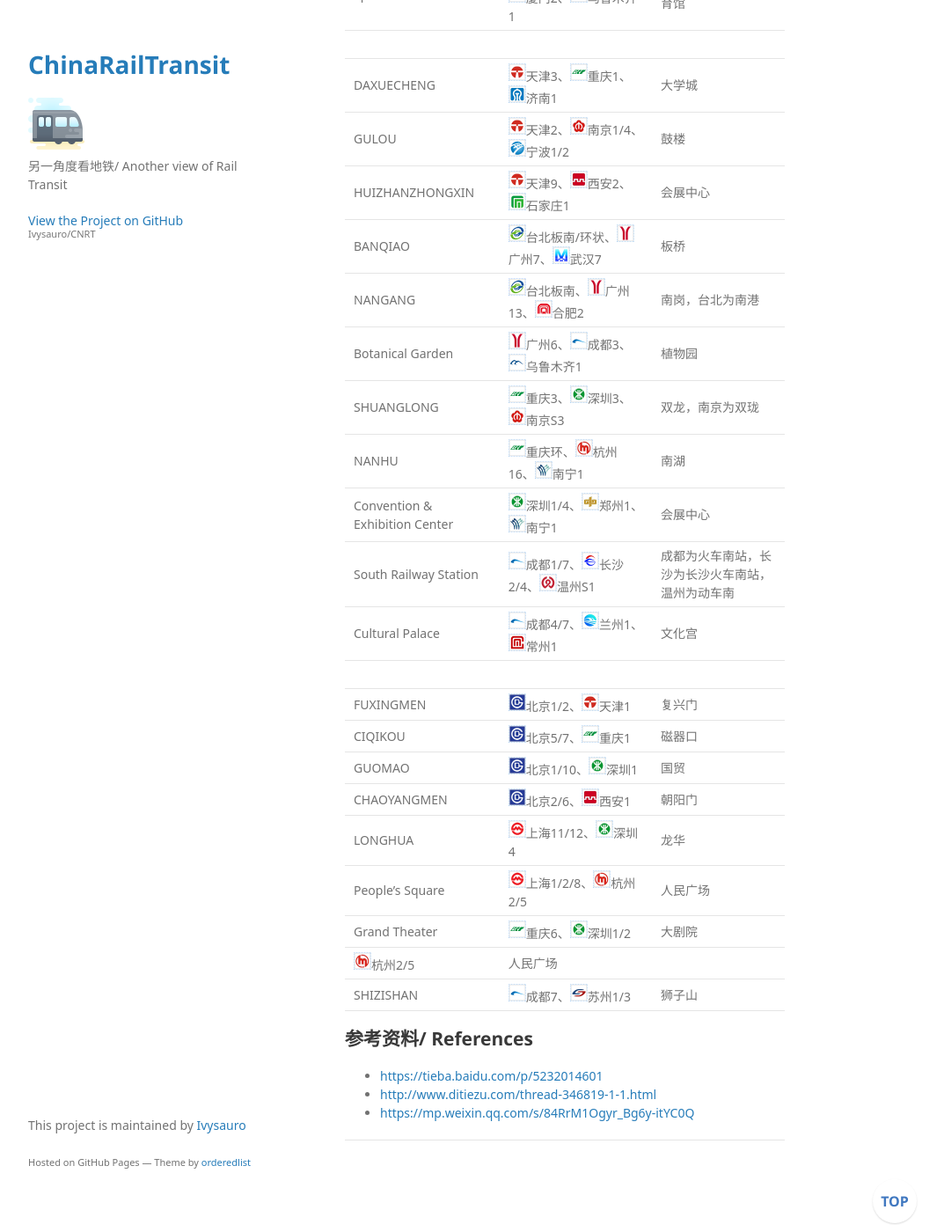
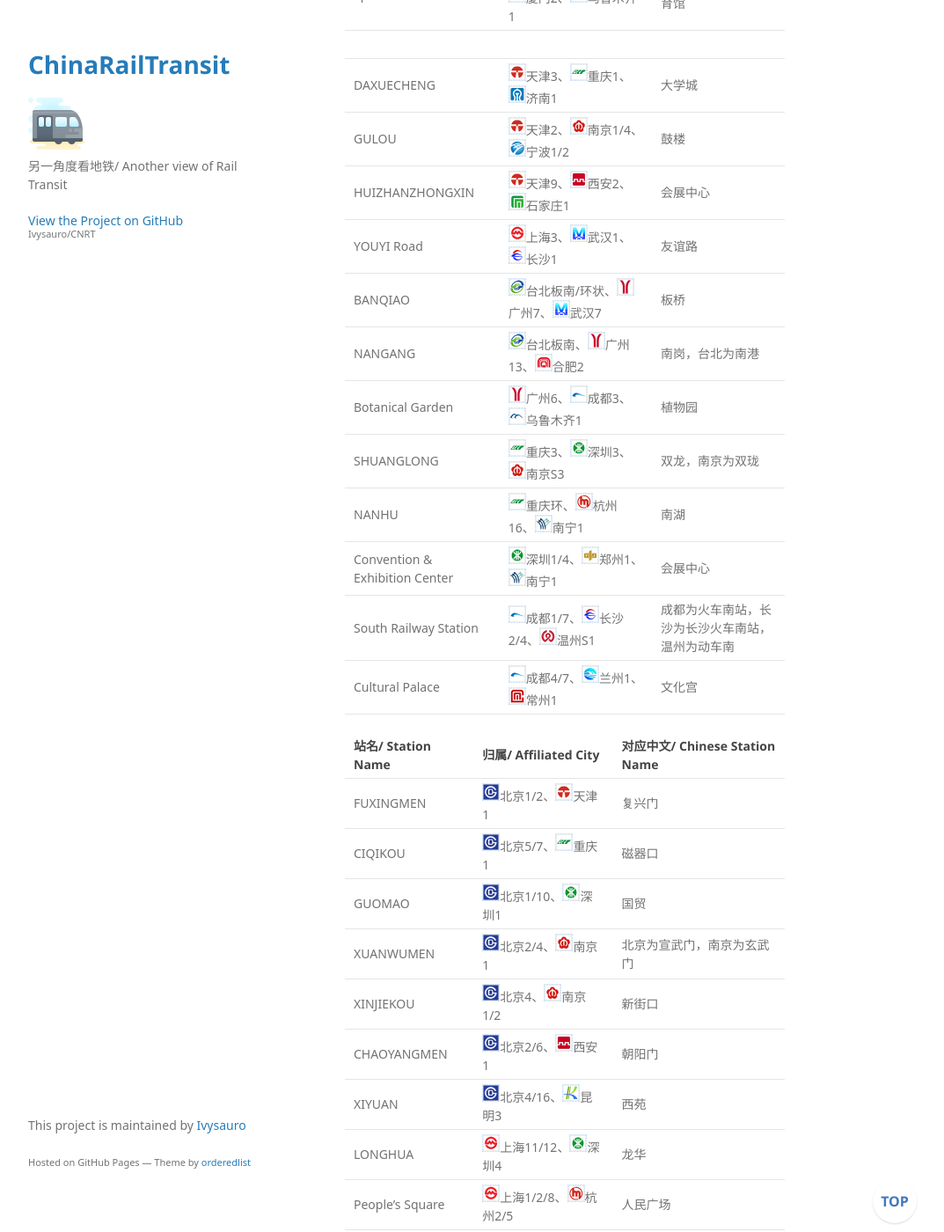
Before and after one commit to Ivysauro/CNRT, a Jekyll site: the page built from data/Namesake.md, in a window 1280 px wide and 1400 px high, scrolled down 5178 px. Shown: the whole window at 88% size, without its empty margins (178-1251 px from the left). Built offline with Jekyll 4.4.1, drawn with Linux system fonts in a browser that asks for light colours; some web fonts are replaced; our own code applies the rules of GitHub Pages for plain Markdown files; a script that is not in the unit is left out; some of the changed text lies outside the part shown.

Commit message:
🍇更新结构

```diff
--- a/data/Namesake.md
+++ b/data/Namesake.md
@@ -149,6 +149,7 @@
 | DAXUECHENG | <img src="https://raw.githubusercontent.com/Ivysauro/CNRT/master/images/city/tj.gif" width="20" hegiht="20"/>天津3、<img src="https://raw.githubusercontent.com/Ivysauro/CNRT/master/images/city/cq.gif" width="20" hegiht="20"/>重庆1、<img src="https://raw.githubusercontent.com/Ivysauro/CNRT/master/images/city/jn.gif" width="20" hegiht="20"/>济南1 | 大学城 |
 | GULOU | <img src="https://raw.githubusercontent.com/Ivysauro/CNRT/master/images/city/tj.gif" width="20" hegiht="20"/>天津2、<img src="https://raw.githubusercontent.com/Ivysauro/CNRT/master/images/city/nj.gif" width="20" hegiht="20"/>南京1/4、<img src="https://raw.githubusercontent.com/Ivysauro/CNRT/master/images/city/nb.gif" width="20" hegiht="20"/>宁波1/2 | 鼓楼 |
 | HUIZHANZHONGXIN | <img src="https://raw.githubusercontent.com/Ivysauro/CNRT/master/images/city/tj.gif" width="20" hegiht="20"/>天津9、<img src="https://raw.githubusercontent.com/Ivysauro/CNRT/master/images/city/xa.gif" width="20" hegiht="20"/>西安2、<img src="https://raw.githubusercontent.com/Ivysauro/CNRT/master/images/city/sjz.gif" width="20" hegiht="20"/>石家庄1 | 会展中心 |
+| YOUYI Road | <img src="https://raw.githubusercontent.com/Ivysauro/CNRT/master/images/city/sh.gif" width="20" hegiht="20"/>上海3、<img src="https://raw.githubusercontent.com/Ivysauro/CNRT/master/images/city/wh.gif" width="20" hegiht="20"/>武汉1、<img src="https://raw.githubusercontent.com/Ivysauro/CNRT/master/images/city/cs.gif" width="20" hegiht="20"/>长沙1 | 友谊路 |
 | BANQIAO | <img src="https://raw.githubusercontent.com/Ivysauro/CNRT/master/images/city/tp.gif" width="20" hegiht="20"/>台北板南/环状、<img src="https://raw.githubusercontent.com/Ivysauro/CNRT/master/images/city/gz.gif" width="20" hegiht="20"/>广州7、<img src="https://raw.githubusercontent.com/Ivysauro/CNRT/master/images/city/wh.gif" width="20" hegiht="20"/>武汉7 | 板桥 |
 | NANGANG | <img src="https://raw.githubusercontent.com/Ivysauro/CNRT/master/images/city/tp.gif" width="20" hegiht="20"/>台北板南、<img src="https://raw.githubusercontent.com/Ivysauro/CNRT/master/images/city/gz.gif" width="20" hegiht="20"/>广州13、<img src="https://raw.githubusercontent.com/Ivysauro/CNRT/master/images/city/hf.gif" width="20" hegiht="20"/>合肥2 | 南岗，台北为南港 |
 | Botanical Garden | <img src="https://raw.githubusercontent.com/Ivysauro/CNRT/master/images/city/gz.gif" width="20" hegiht="20"/>广州6、<img src="https://raw.githubusercontent.com/Ivysauro/CNRT/master/images/city/cd.gif" width="20" hegiht="20"/>成都3、<img src="https://raw.githubusercontent.com/Ivysauro/CNRT/master/images/city/wlmq.gif" width="20" hegiht="20"/>乌鲁木齐1 | 植物园 |
@@ -157,15 +158,21 @@
 | Convention & Exhibition Center | <img src="https://raw.githubusercontent.com/Ivysauro/CNRT/master/images/city/sz.gif" width="20" hegiht="20"/>深圳1/4、<img src="https://raw.githubusercontent.com/Ivysauro/CNRT/master/images/city/zz.gif" width="20" hegiht="20"/>郑州1、<img src="https://raw.githubusercontent.com/Ivysauro/CNRT/master/images/city/nn.gif" width="20" hegiht="20"/>南宁1 | 会展中心 |
 | South Railway Station | <img src="https://raw.githubusercontent.com/Ivysauro/CNRT/master/images/city/cd.gif" width="20" hegiht="20"/>成都1/7、<img src="https://raw.githubusercontent.com/Ivysauro/CNRT/master/images/city/cs.gif" width="20" hegiht="20"/>长沙2/4、<img src="https://raw.githubusercontent.com/Ivysauro/CNRT/master/images/city/wz.gif" width="20" hegiht="20"/>温州S1 | 成都为火车南站，长沙为长沙火车南站，温州为动车南 |
 | Cultural Palace | <img src="https://raw.githubusercontent.com/Ivysauro/CNRT/master/images/city/cd.gif" width="20" hegiht="20"/>成都4/7、<img src="https://raw.githubusercontent.com/Ivysauro/CNRT/master/images/city/lz.gif" width="20" hegiht="20"/>兰州1、<img src="https://raw.githubusercontent.com/Ivysauro/CNRT/master/images/city/cz.gif" width="20" hegiht="20"/>常州1 | 文化宫 |
-| |
+
+| 站名/ Station Name | 归属/ Affiliated City | 对应中文/ Chinese Station Name |
+| :----------------- | :------------------- | :----------------------------- |
 | FUXINGMEN | <img src="https://raw.githubusercontent.com/Ivysauro/CNRT/master/images/city/bj.gif" width="20" hegiht="20"/>北京1/2、<img src="https://raw.githubusercontent.com/Ivysauro/CNRT/master/images/city/tj.gif" width="20" hegiht="20"/>天津1 | 复兴门 |
 | CIQIKOU | <img src="https://raw.githubusercontent.com/Ivysauro/CNRT/master/images/city/bj.gif" width="20" hegiht="20"/>北京5/7、<img src="https://raw.githubusercontent.com/Ivysauro/CNRT/master/images/city/cq.gif" width="20" hegiht="20"/>重庆1 | 磁器口 |
 | GUOMAO | <img src="https://raw.githubusercontent.com/Ivysauro/CNRT/master/images/city/bj.gif" width="20" hegiht="20"/>北京1/10、<img src="https://raw.githubusercontent.com/Ivysauro/CNRT/master/images/city/sz.gif" width="20" hegiht="20"/>深圳1 | 国贸 |
+| XUANWUMEN | <img src="https://raw.githubusercontent.com/Ivysauro/CNRT/master/images/city/bj.gif" width="20" hegiht="20"/>北京2/4、<img src="https://raw.githubusercontent.com/Ivysauro/CNRT/master/images/city/nj.gif" width="20" hegiht="20"/>南京1 | 北京为宣武门，南京为玄武门 |
+| XINJIEKOU | <img src="https://raw.githubusercontent.com/Ivysauro/CNRT/master/images/city/bj.gif" width="20" hegiht="20"/>北京4、<img src="https://raw.githubusercontent.com/Ivysauro/CNRT/master/images/city/nj.gif" width="20" hegiht="20"/>南京1/2 | 新街口 |
 | CHAOYANGMEN | <img src="https://raw.githubusercontent.com/Ivysauro/CNRT/master/images/city/bj.gif" width="20" hegiht="20"/>北京2/6、<img src="https://raw.githubusercontent.com/Ivysauro/CNRT/master/images/city/xa.gif" width="20" hegiht="20"/>西安1 | 朝阳门 |
+| XIYUAN | <img src="https://raw.githubusercontent.com/Ivysauro/CNRT/master/images/city/bj.gif" width="20" hegiht="20"/>北京4/16、<img src="https://raw.githubusercontent.com/Ivysauro/CNRT/master/images/city/km.gif" width="20" hegiht="20"/>昆明3 | 西苑 |
 | LONGHUA | <img src="https://raw.githubusercontent.com/Ivysauro/CNRT/master/images/city/sh.gif" width="20" hegiht="20"/>上海11/12、<img src="https://raw.githubusercontent.com/Ivysauro/CNRT/master/images/city/sz.gif" width="20" hegiht="20"/>深圳4 | 龙华 |
 | People's Square | <img src="https://raw.githubusercontent.com/Ivysauro/CNRT/master/images/city/sh.gif" width="20" hegiht="20"/>上海1/2/8、<img src="https://raw.githubusercontent.com/Ivysauro/CNRT/master/images/city/hz.gif" width="20" hegiht="20"/>杭州2/5 | 人民广场 |
+| WANGJIAWAN | <img src="https://raw.githubusercontent.com/Ivysauro/CNRT/master/images/city/wh.gif" width="20" hegiht="20"/>武汉3/4、<img src="https://raw.githubusercontent.com/Ivysauro/CNRT/master/images/city/nj.gif" width="20" hegiht="20"/>南京4 | 王家湾 |
 | Grand Theater | <img src="https://raw.githubusercontent.com/Ivysauro/CNRT/master/images/city/cq.gif" width="20" hegiht="20"/>重庆6、<img src="https://raw.githubusercontent.com/Ivysauro/CNRT/master/images/city/sz.gif" width="20" hegiht="20"/>深圳1/2 | 大剧院 |
-<img src="https://raw.githubusercontent.com/Ivysauro/CNRT/master/images/city/hz.gif" width="20" hegiht="20"/>杭州2/5 | 人民广场 |
+| YUDONG | <img src="https://raw.githubusercontent.com/Ivysauro/CNRT/master/images/city/cq.gif" width="20" hegiht="20"/>重庆6、<img src="https://raw.githubusercontent.com/Ivysauro/CNRT/master/images/city/nn.gif" width="20" hegiht="20"/>南宁2 | 重庆为鱼洞，南宁为玉洞 |
 | SHIZISHAN | <img src="https://raw.githubusercontent.com/Ivysauro/CNRT/master/images/city/cd.gif" width="20" hegiht="20"/>成都7、<img src="https://raw.githubusercontent.com/Ivysauro/CNRT/master/images/city/suz.gif" width="20" hegiht="20"/>苏州1/3 | 狮子山 |
 
 ## 参考资料/ References
```
